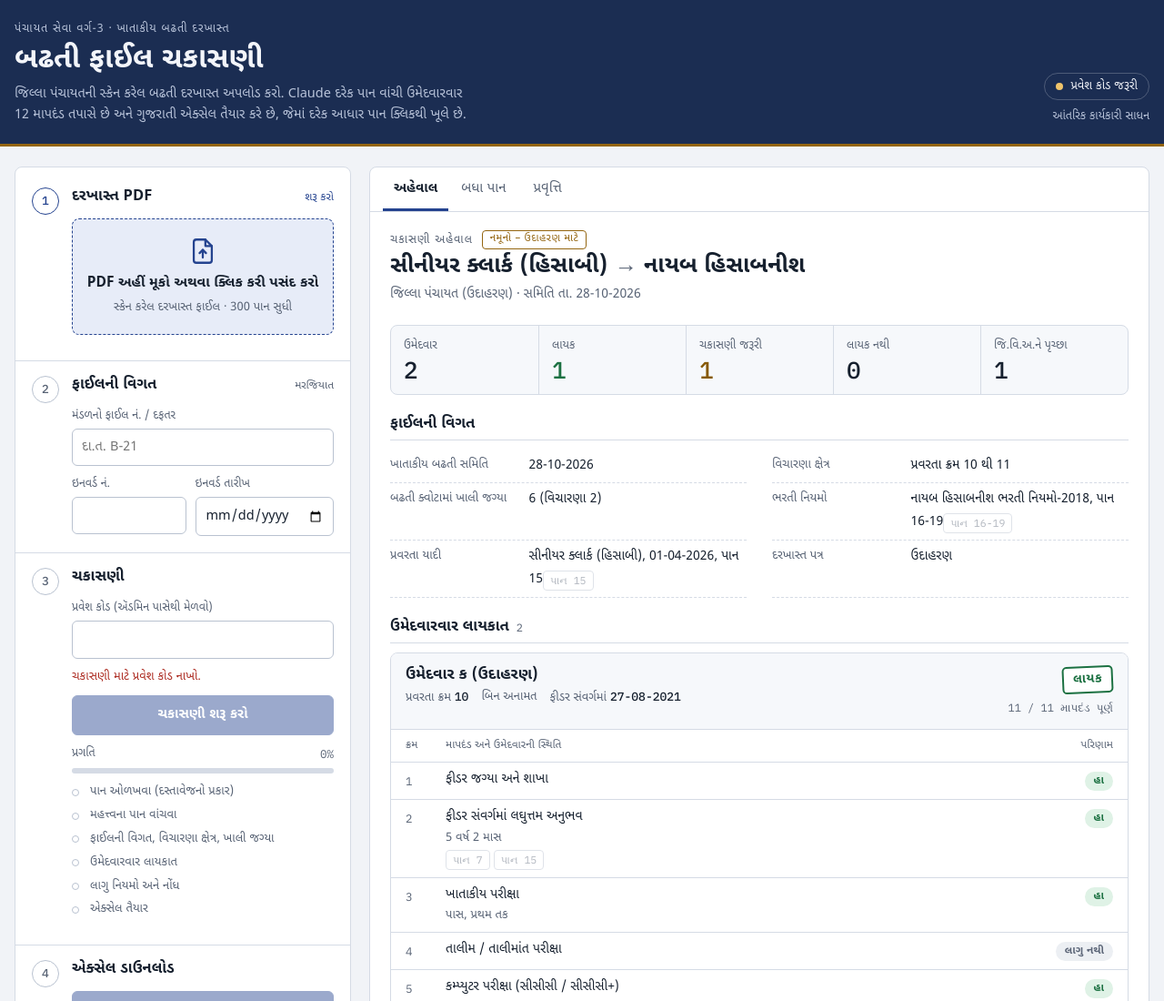
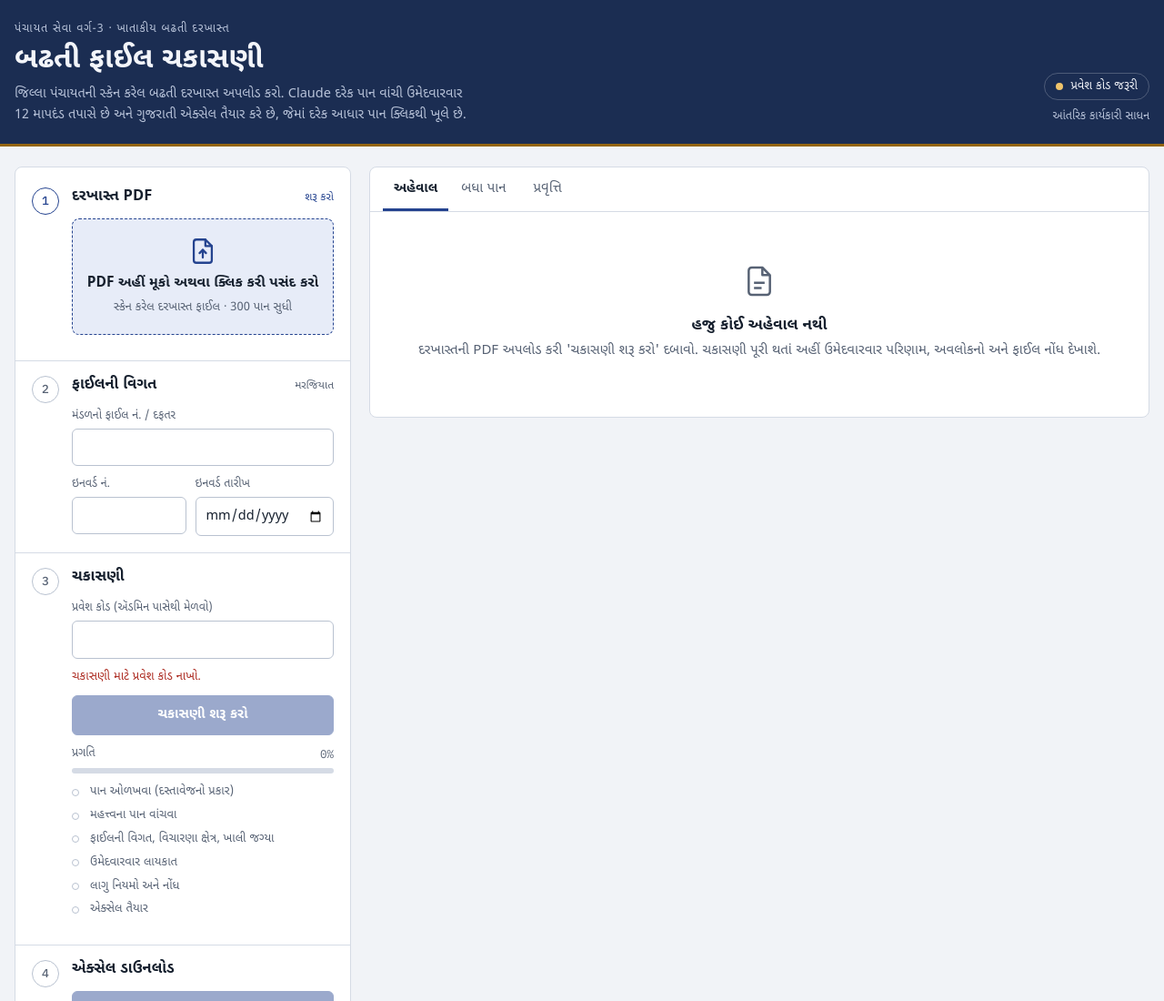
Before and after one commit to mukeshninama23/gpssb-badhti-chakasani, a website: page index.html in a window 1280 px wide. Shown: the top 1100 px of the page at 91% size. Drawn offline with nearby package versions, Linux system fonts and the light colour scheme; a web font is replaced by a local one.

Commit message:
Open with a blank report (no sample data)
Co-Authored-By: Claude Opus 5.5 <noreply@anthropic.com>
Claude-Session: https://claude.ai/code/session_01S8BZrxENTkhvXnXS1s3eUz

```diff
--- a/index.html
+++ b/index.html
@@ -115,7 +115,6 @@ button:focus-visible,.drop:focus-visible,a:focus-visible{outline:3px solid var(-
 .rhead h2{font-size:clamp(20px,2.4vw,25px);margin-top:4px}
 .rhead h2 .arrow{color:var(--muted);font-weight:500}
 .rhead .meta{color:var(--muted);font-size:14px;margin-top:4px}
-.example{font-size:11.5px;letter-spacing:.04em;border:1px solid var(--tag);color:var(--tag);border-radius:4px;padding:0 8px}
 .kpis{display:grid;grid-template-columns:repeat(5,minmax(0,1fr));border:1px solid var(--rule);border-radius:var(--r);background:var(--sunk)}
 .kpis div{padding:12px 14px;display:flex;flex-direction:column;gap:2px;min-width:0}
 .kpis div + div{border-left:1px solid var(--rule)}
@@ -231,7 +230,7 @@ footer.foot .inner{border-top:1px solid var(--rule);padding-top:12px;display:fle
           <span class="num">2</span>
           <div class="step-h"><h2>ફાઈલની વિગત</h2><span class="state">મરજિયાત</span></div>
           <div class="step-b">
-            <label class="f">મંડળનો ફાઈલ નં. / દફતર<input type="text" id="fileno" placeholder="દા.ત. B-21"></label>
+            <label class="f">મંડળનો ફાઈલ નં. / દફતર<input type="text" id="fileno"></label>
             <div class="grid2">
               <label class="f">ઇનવર્ડ નં.<input type="text" id="inwardno"></label>
               <label class="f">ઇનવર્ડ તારીખ<input type="date" id="inwarddate"></label>
@@ -1244,7 +1243,7 @@ async function loadPdf(file) {
   S.pages.forEach((p) => URL.revokeObjectURL(p.url));
   Object.assign(S, { file, pdf: null, n: 0, pages: [], cls: {}, txt: {}, fail: {}, fileJ: null, cands: [], extra: null, R: null, ready: false });
   $("drop").classList.add("compact"); $("drop").querySelector("strong").textContent = "બીજી PDF પસંદ કરો"; $("fname").textContent = file.name; $("fsize").textContent = (file.size / 1048576).toFixed(1) + " MB"; $("fpages").textContent = "…"; $("filecard").hidden = false; $("rbar").hidden = false; setBar("rbar", 0);
-  $("rmsg").textContent = "PDF ખોલી રહ્યા છીએ…"; $("run").disabled = true; $("dlzip").disabled = true; $("dlxlsx").disabled = true; stepState();
+  renderEmpty(); $("rmsg").textContent = "PDF ખોલી રહ્યા છીએ…"; $("run").disabled = true; $("dlzip").disabled = true; $("dlxlsx").disabled = true; stepState();
   try {
     S.pdf = await pdfjsLib.getDocument({ data: new Uint8Array(await file.arrayBuffer()) }).promise;
   } catch (e) { $("rmsg").textContent = "આ PDF ખોલી શકાઈ નથી. ફાઈલ બરાબર છે કે નહીં તે તપાસો."; log("PDF ખોલવામાં ભૂલ: " + (e?.message || e), "err"); return; }
@@ -1615,7 +1614,7 @@ $("run").onclick = () => {
   if (S.R) { // a finished file: redo the analysis from the pages already read
     Object.assign(S, { fileJ: null, cands: [], extra: null, R: null });
     ["file", "cand", "extra", "xls"].forEach((k) => setStage(k, "wait")); $("dlzip").disabled = true; $("dlxlsx").disabled = true;
-    log("વિશ્લેષણ ફરીથી શરૂ (વાંચેલા પાન ફરી વંચાશે નહીં)."); stepState();
+    log("વિશ્લેષણ ફરીથી શરૂ (વાંચેલા પાન ફરી વંચાશે નહીં)."); renderEmpty(); stepState();
   }
   runPipeline();
 };
@@ -1634,18 +1633,18 @@ function finish() {
   S.R = collectR();
   setStage("xls", "done", "તૈયાર"); setBar("pbar", 1);
   $("run").textContent = "ફરીથી ચકાસો"; stepState();
-  renderResults(S.R, false);
+  renderResults(S.R);
   $("dlzip").disabled = !downloads; $("dlxlsx").disabled = !downloads;
   log("ચકાસણી પૂરી. એક્સેલ ડાઉનલોડ કરી શકાય છે.");
 }
-function renderResults(R, example) {
+function renderResults(R) {
   const F = R.file || {}, box = $("v-res"), vac = F.vac || {};
   const cands = (R.cands || []).filter(Boolean);
   const verdicts = cands.map((c) => verdictOf((c.criteria || []).map((x) => x.met)));
   const cnt = (v) => verdicts.filter((x) => x === v).length;
   const obs = [...(F.observations || []), ...cands.flatMap((c) => (c.obs || []).map((o) => ({ ...o, text: `${c.short}: ${o.text}` })))];
   const meta = [F.district, R.n ? `${R.n} પાન` : "", F.dpc_date ? `સમિતિ તા. ${F.dpc_date}` : ""].filter(Boolean).map(esc).join(" · ");
-  let h = `<div class="rep"><header class="rhead"><div class="eyebrow">ચકાસણી અહેવાલ${example ? '<span class="example">નમૂનો – ઉદાહરણ માટે</span>' : ""}</div>
+  let h = `<div class="rep"><header class="rhead"><div class="eyebrow">ચકાસણી અહેવાલ</div>
     <h2>${esc(F.feeder || "—")} <span class="arrow">→</span> ${esc(F.promotion || "—")}</h2><p class="meta">${meta}</p></header>`;
   h += `<div class="kpis" role="list">
     <div role="listitem"><span>ઉમેદવાર</span><b>${cands.length}</b></div>
@@ -1740,17 +1739,12 @@ function updateRunState() {
   $("run").disabled = !(S.ready && can) || S.running;
 }
 
-// Example shown until a file is processed (fictional data, marked as an example)
-const EXAMPLE = {
-  n: 0, file: { district: "જિલ્લા પંચાયત (ઉદાહરણ)", feeder: "સીનીયર ક્લાર્ક (હિસાબી)", promotion: "નાયબ હિસાબનીશ", dpc_date: "28-10-2026", zone_from: 10, zone_to: 11,
-    vac: { vacant_promotion: 6, considered: 2 }, rules_text: "નાયબ હિસાબનીશ ભરતી નિયમો-2018, પાન 16-19", seniority_list: "સીનીયર ક્લાર્ક (હિસાબી), 01-04-2026, પાન 15", letter: "ઉદાહરણ",
-    observations: [{ type: "કાર્યવાહી", text: "ખાલી જગ્યાનું પત્રક ફાઈલમાં નથી – જિ.વિ.અ. પાસેથી મંગાવવું.", pages: "પાન 2" }, { type: "નોંધ", text: "ઘણા ટૂંકા સમયગાળા માટે પ્રમાણપત્રો છે; દરેક 3 માસથી ઓછા.", pages: "પાન 7-9" }] },
-  cands: [
-    { name: "ઉમેદવાર ક (ઉદાહરણ)", short: "ક", seniority: 10, category: "બિન અનામત", join: "27-08-2021", criteria: BUILD.CRIT.map((_, i) => ({ met: i === 3 ? NA : Y, value: i === 1 ? "5 વર્ષ 2 માસ" : i === 2 ? "પાસ, પ્રથમ તક" : "", pages: i === 1 ? "પાન 7, 15" : "" })) },
-    { name: "ઉમેદવાર ખ (ઉદાહરણ)", short: "ખ", seniority: 11, category: "સા.શૈ.પ.વ.", join: "16-10-2021", criteria: BUILD.CRIT.map((_, i) => ({ met: i === 3 ? NA : i === 6 ? C : Y, value: i === 6 ? "2022-23નો અહેવાલ ખૂટે છે" : "", pages: "" })) },
-  ],
-  extra: { action: "જિ.વિ.અ. પાસેથી ખુલાસો મંગાવવો", note: "ઉદાહરણ: જિલ્લા પંચાયતની નાયબ હિસાબનીશ સંવર્ગની બઢતી દરખાસ્ત. ખાતાકીય બઢતી સમિતિએ તા. 28-10-2026ની બેઠકમાં પ્રવરતા ક્રમ 10 અને 11ના કર્મચારીઓને યોગ્ય ગણ્યા છે.\n(ક) ઉમેદવાર ક: લાગુ પડતા તમામ માપદંડ પૂર્ણ થાય છે.\n(ખ) ઉમેદવાર ખ: વર્ષ 2022-23નો ખાનગી અહેવાલ ફાઈલમાં નથી.\n(ગ) નીચેના મુદ્દે જિ.વિ.અ. પાસેથી ખુલાસો મંગાવવો: (1) ખાલી જગ્યાનું પત્રક, (2) ઉમેદવાર ખનો વર્ષ 2022-23નો ખાનગી અહેવાલ.\nમંજૂરી અર્થે રજૂ." },
-};
+// Blank report area, shown when the page opens and whenever a new PDF is loaded
+function renderEmpty() {
+  $("v-res").innerHTML = `<div class="empty"><svg viewBox="0 0 24 24" width="40" height="40" fill="none" stroke="currentColor" stroke-width="1.5" stroke-linejoin="round" aria-hidden="true"><path d="M14 3H7a2 2 0 0 0-2 2v14a2 2 0 0 0 2 2h10a2 2 0 0 0 2-2V8z"/><path d="M14 3v5h5"/><path d="M8.5 13h7M8.5 16.5h5"/></svg>
+    <h3 style="font-size:17px;margin:10px 0 4px;color:var(--ink)">હજુ કોઈ અહેવાલ નથી</h3>
+    <p>દરખાસ્તની PDF અપલોડ કરી 'ચકાસણી શરૂ કરો' દબાવો. ચકાસણી પૂરી થતાં અહીં ઉમેદવારવાર પરિણામ, અવલોકનો અને ફાઈલ નોંધ દેખાશે.</p></div>`;
+}
 function stepState() {
   const has2 = ["fileno", "inwardno", "inwarddate"].some((id) => $(id).value.trim());
   const st = {
@@ -1765,7 +1759,7 @@ function stepState() {
   }
 }
 ["fileno", "inwardno", "inwarddate"].forEach((id) => $(id).addEventListener("input", stepState));
-renderResults(EXAMPLE, true); stepState();
+renderEmpty(); stepState();
 
 // ---------------------------------------------------------------- server client (hosted version)
 function toB64(blob) { return new Promise((res, rej) => { const r = new FileReader(); r.onload = () => res(String(r.result).split(",")[1]); r.onerror = () => rej(r.error); r.readAsDataURL(blob); }); }
```
